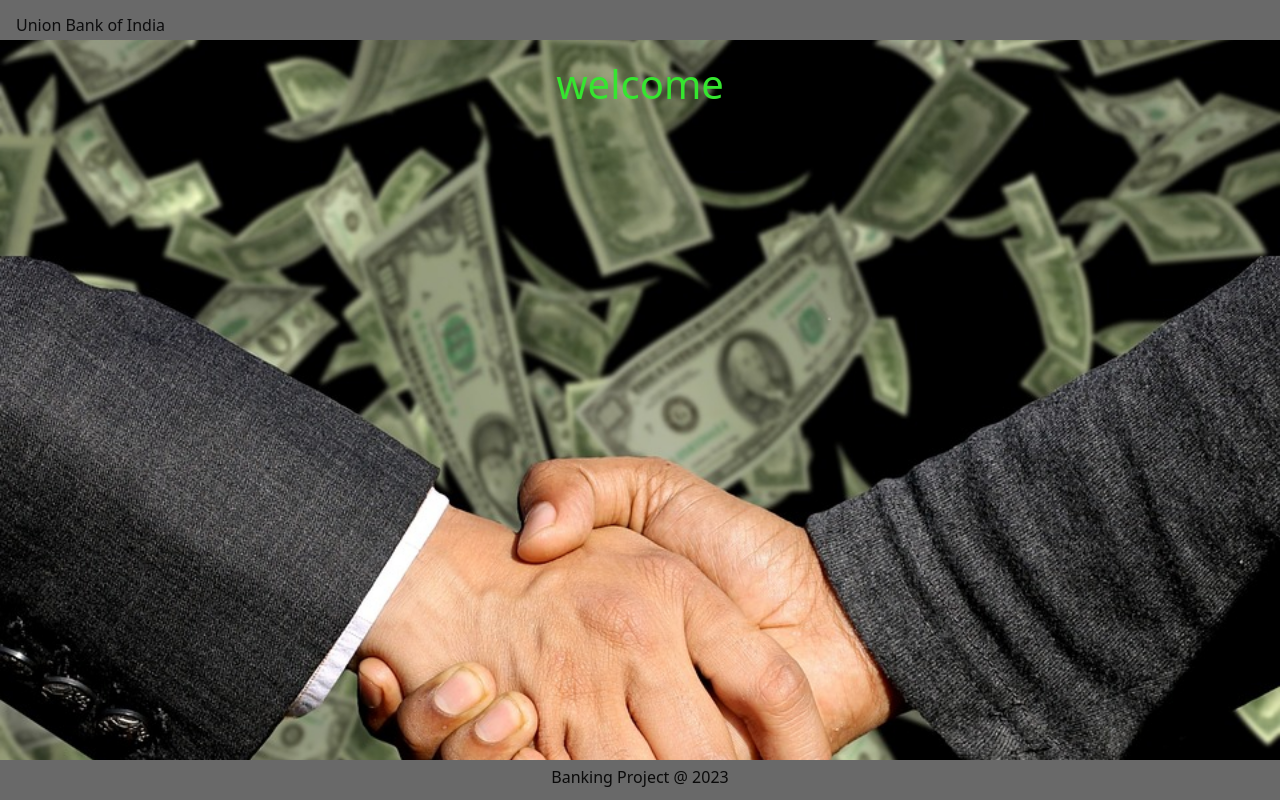
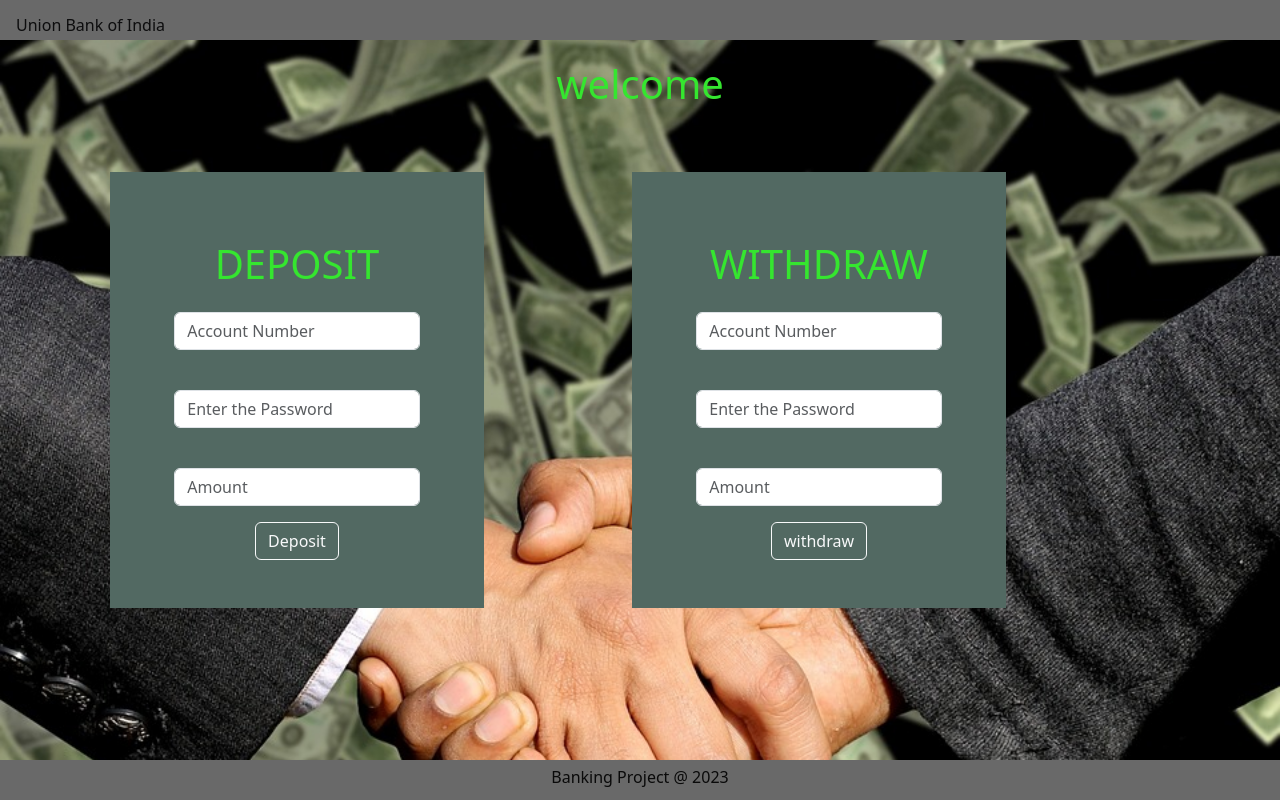
Before and after one commit to aparnamanu771/bank-prjct, an Angular app: page /dashboard in a window 1280 px wide. Built offline with nearby package versions, Linux system fonts and the light colour scheme.

Commit message:
changes
day6

```diff
--- a/src/app/dashboard/dashboard.component.html
+++ b/src/app/dashboard/dashboard.component.html
@@ -1 +1,61 @@
 <h1>welcome {{user}}</h1>
+<div class="row mb-5 p-5 container">
+<div class="col-6 text-center container">
+
+    <div class="text-center container  w-75 p-5 mt-2" style="background-color: rgb(82, 105, 98);">
+        <h1>DEPOSIT</h1>
+        <form action="">
+
+            <div class="p-3 mt-2">
+                <input [(ngModel)]="acno" type="text"  id="acid" name="acnum1" class="form-control" placeholder="Account Number">
+            </div>
+            <div class="p-3 mt-2">
+                <input [(ngModel)]="psw" type="passwrd1"  id="psw1" name="password1" class="form-control" placeholder="Enter the Password">
+            </div>
+
+            <div class="p-3 mt-2">
+                <input [(ngModel)]="amnt" type="text"  id="amouid" name="amnt1" class="form-control" placeholder="Amount">
+            </div>
+
+            <div>
+                <button type="button" (click)="withdraw" class="btn btn-outline-light">Deposit</button>
+            </div>
+
+
+        </form>
+    </div>
+</div>
+
+
+
+
+    <div class="col-6 text-center container">
+
+        <div class="text-center container  w-75 p-5 mt-2" style="background-color: rgb(82, 105, 98);">
+            <h1>WITHDRAW </h1>
+            <form action="">
+
+                <div class="p-3 mt-2">
+                    <input [(ngModel)]="acno1" type="text" id="acid1" name="acnum2" class="form-control" placeholder="Account Number">
+                </div>
+
+                <div class="p-3 mt-2">
+                    <input [(ngModel)]="psw1" type="password" id="Psw2" name="paswrd2" class="form-control" placeholder="Enter the Password">
+                </div>
+
+
+                <div class="p-3 mt-2">
+                    <input [(ngModel)]="amnt1" type="text" id="amouid1"  name="amnt2" class="form-control" placeholder="Amount">
+                </div>
+
+
+                <div>
+                    <button type="button" (click)="deposit" class="btn btn-outline-light">withdraw</button>
+                </div>
+
+
+            </form>
+        </div>
+
+    </div>
+<!-- </div> -->
--- a/src/app/dashboard/dashboard.component.ts
+++ b/src/app/dashboard/dashboard.component.ts
@@ -9,12 +9,45 @@ import { DataService } from '../services/data.service';
 export class DashboardComponent implements OnInit {
 
   user:any
-   constructor(private ds:DataService){
+
+  acno:any
+  psw:any
+  amnt:any
+
+  acno1:any
+  psw1:any
+  amnt1:any
+
+
+   constructor(private ds:DataService) {
     this.user=this.ds.currentUser
    }
 
    ngOnInit(): void {
 
    }
+   deposit(){
+    var acno=this.acno
+    var psw=this.psw
+    var amnt=this.amnt
+    const result=this.ds.deposit(acno,psw,amnt)
+    if(result){
+      alert(`your account has been creadited with amount ${amnt}. and the current balance is ${result}`)
+    }
+    else{
+      alert("incorrect account number or password")
+    }
+
+   }
+   withdraw(){
+    var acno=this.acno1
+    var psw=this.psw1
+    var amnt=this.amnt1
+    const result = this.ds.withdraw(acno,psw,amnt)
+    if(amnt){//error
+      alert(`your account has been debited with amount ${amnt} and the current balance is ${result}`)
+    }
+
+   }
 
 }
--- a/src/app/services/data.service.ts
+++ b/src/app/services/data.service.ts
@@ -4,6 +4,9 @@ import { Injectable } from '@angular/core';
   providedIn: 'root'
 })
 export class DataService {
+  withdraw(acno: any, psw: any, amnt: any) {
+    throw new Error('Method not implemented.');
+  }
 
   currentUser:any
 
@@ -48,10 +51,40 @@ export class DataService {
     }
 
   // alert('login clicked')
+  }
+
+  deposit(acnum:any, password:any, amount:any){
+    let userDetails =this.userDetails
+    // convert string amount to number
+    var amnt = parseInt(amount)
+
+    if(acnum in userDetails){
+      if(password == userDetails[acnum]["password"]) {
+        if(amnt< userDetails[acnum]["balance"]){
+
+        // update balance
+        userDetails[acnum]["balance"]+=amnt
+
+       // return current balance
+        return userDetails[acnum][ "balance"]
+        }
+        else{
+          alert('insufficient balance')
+          return false
+        }
 
 
+      }
+      else{
+        alert('insufficient balance')
+        return false
+      }
+    }
+    else{
+      alert('incorrent acnum')
+      return false
+    }
+  }
 
 
-  }
-
 }
```
